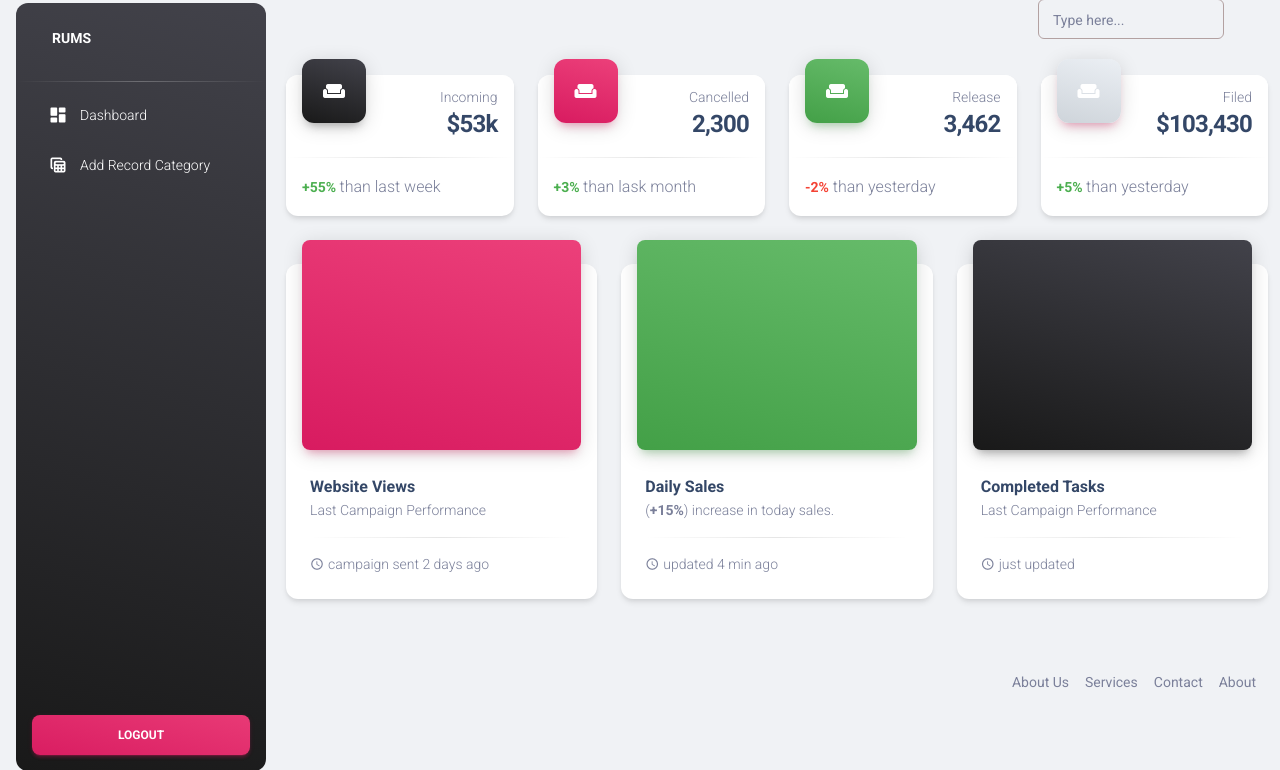
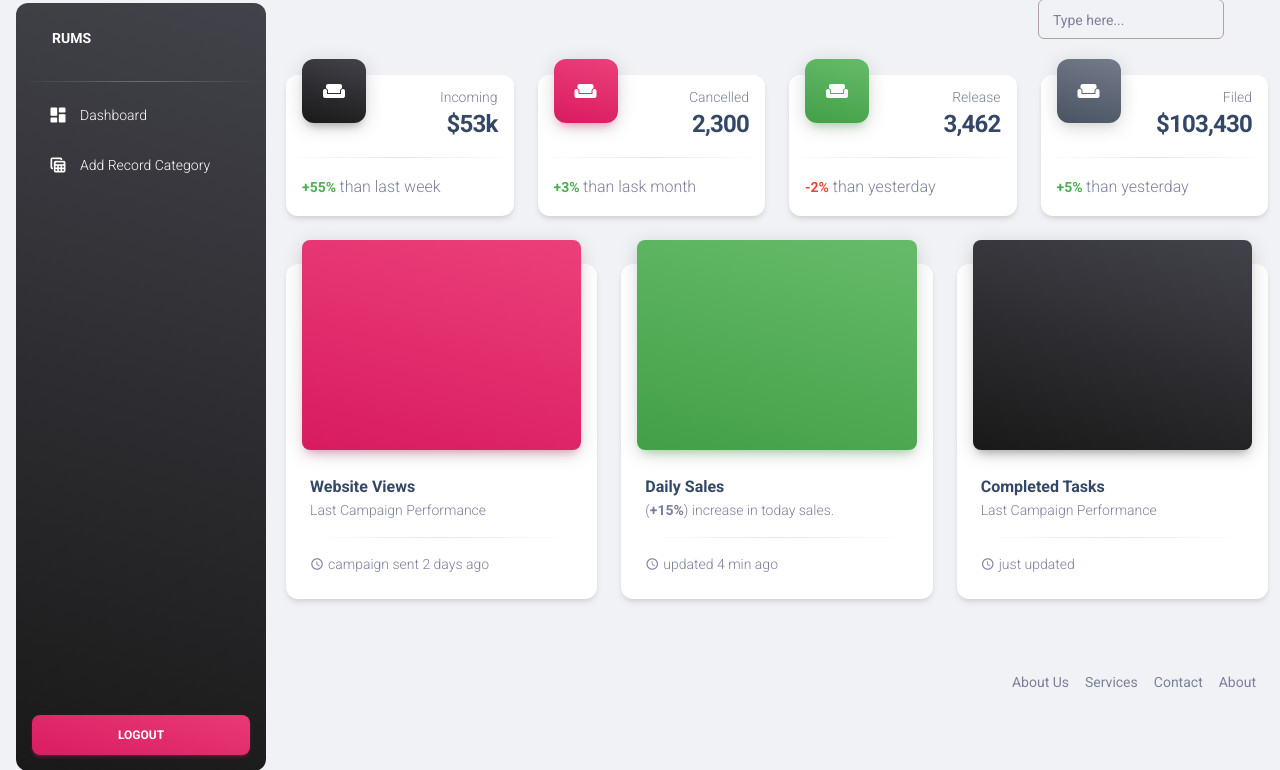
Before and after one commit to vic-reporte/RECORD-MNGT-SYSTEM, a PHP site: page /admin/index.php in a window 1280 px wide. Shown: the part 13-783 px from the top of the page. Run offline with PHP 8.4, Linux system fonts and the light colour scheme; the visitor is signed in with stand-in values (Sample User, id 1); some libraries are stand-ins or nearby versions.

Commit message:
Update the modified admin/index.php

```diff
--- a/admin/index.php
+++ b/admin/index.php
@@ -60,7 +60,7 @@ include('../middleware/adminMiddleware.php');
         <div class="col-xl-3 col-sm-6">
             <div class="card">
                 <div class="card-header p-3 pt-2">
-                    <div class="icon icon-lg icon-shape bg-gradient-light shadow-light text-center border-radius-xl mt-n4 position-absolute">
+                    <div class="icon icon-lg icon-shape bg-gradient-secondary shadow-secondary text-center border-radius-xl mt-n4 position-absolute">
                         <i class="material-icons opacity-10">weekend</i>
                     </div>
                     <div class="text-end pt-1">
```
